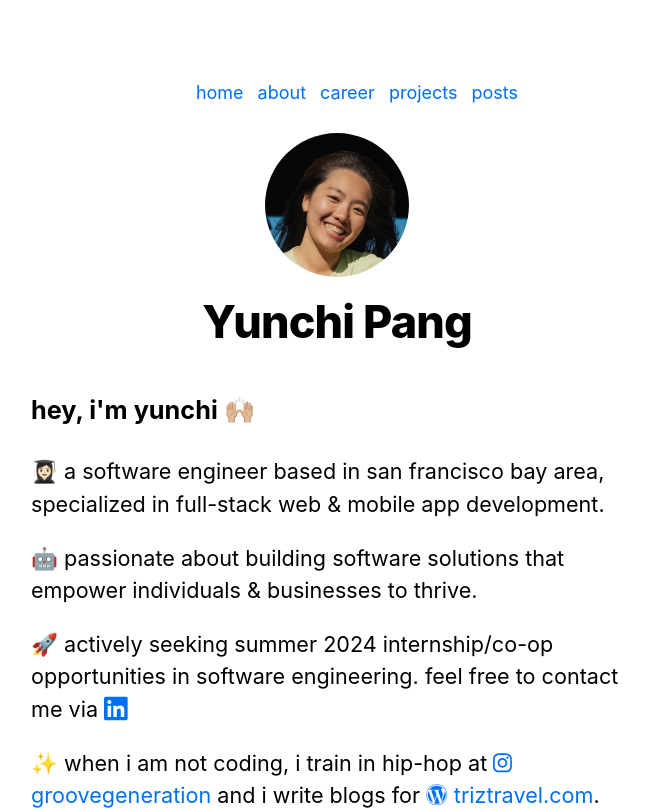
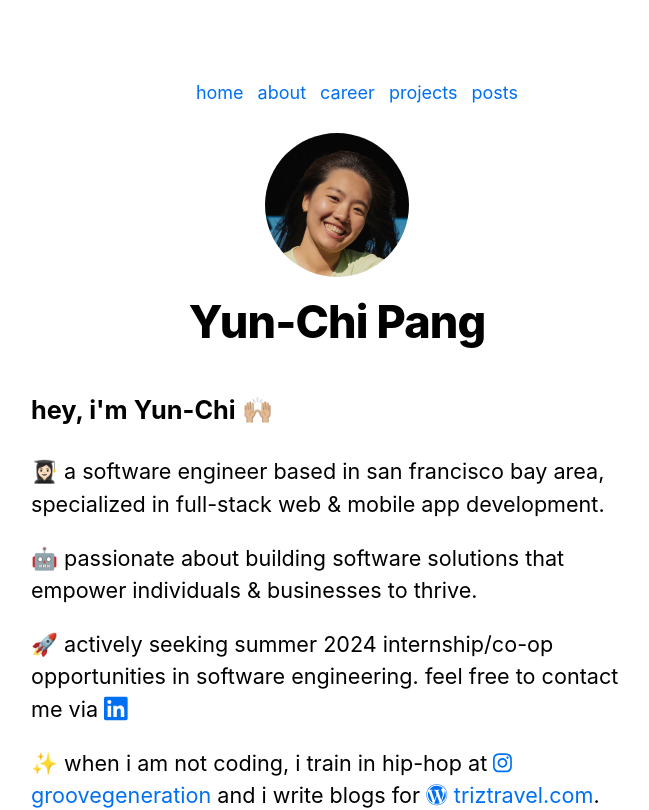
Before and after one commit to yunchipang/nextjs-portfolio, a Next.js app: page / in a window 1280 px wide. Shown: the top 810 px of the page, without its empty margins (303-952 px from the left). Built offline with nearby package versions, Linux system fonts and the light colour scheme.

Commit message:
Update/testimonials (#40)
* add m's testimonial

* update resume

```diff
--- a/src/components/layout/Layout.tsx
+++ b/src/components/layout/Layout.tsx
@@ -8,7 +8,7 @@ import NavBar from 'components/navbar/NavBar';
 import utilStyles from 'styles/utils.module.css';
 
 import styles from './layout.module.css';
-const name = 'Yunchi Pang';
+const name = 'Yun-Chi Pang';
 export const siteTitle = 'yunchipang';
 
 export default function Layout({
--- a/src/pages/index.tsx
+++ b/src/pages/index.tsx
@@ -18,7 +18,7 @@ export default function Home() {
         <title>{siteTitle}</title>
       </Head>
       <section className={utilStyles.headingMd}>
-        <h3>hey, i&apos;m yunchi 🙌🏼</h3>
+        <h3>hey, i&apos;m Yun-Chi 🙌🏼</h3>
         <p>
           👩🏻‍🎓 a software engineer based in san francisco bay area, specialized in
           full-stack web & mobile app development.
```
Also changed, not shown: src/components/testimonials/testimonials.json (+9 -3 lines), 1 other file (tests, documents, lock files or other folders).
